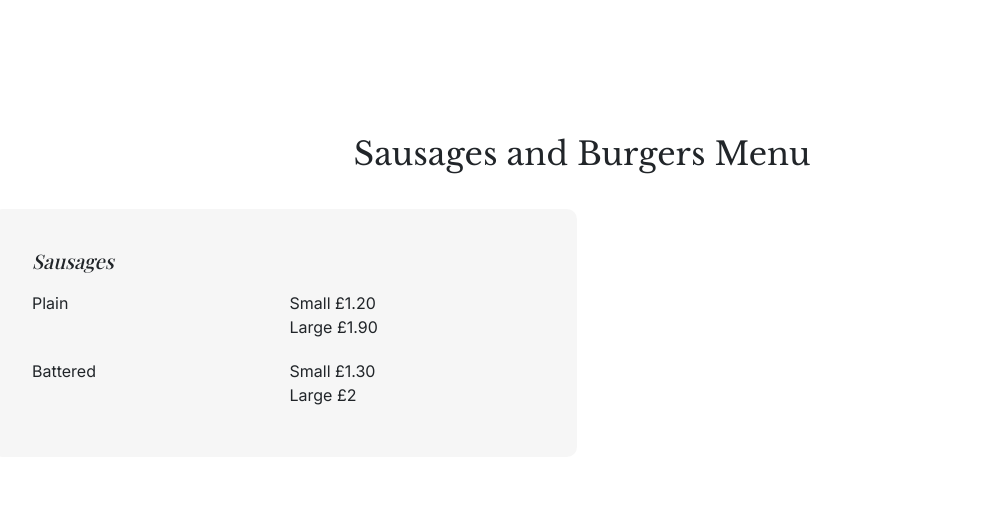
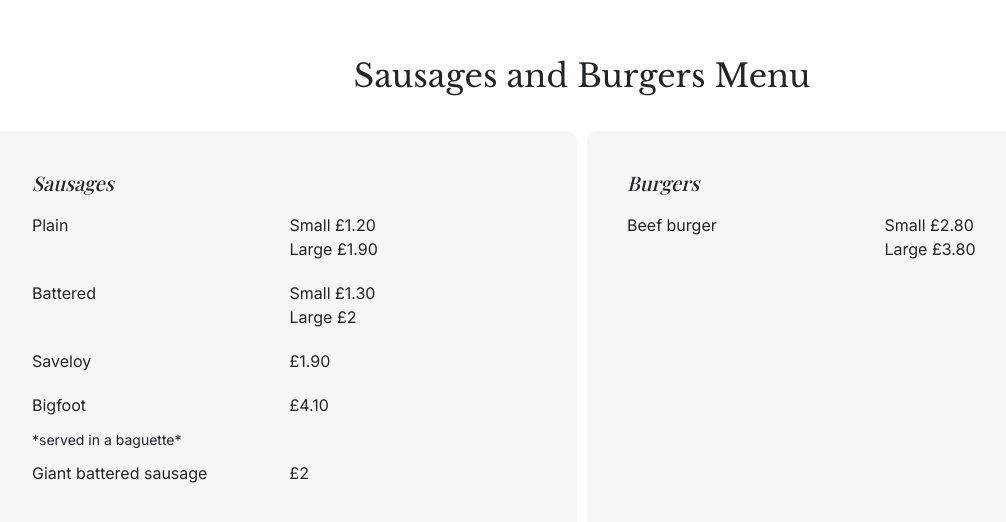
Before and after one commit to EvaSuper0115/fish-n-chips, a React (Create React App) app: page / in a window 1280 px wide. Shown: the part 4292-4814 px from the top of the page, without its empty margins (58-1064 px from the left). Built offline with nearby package versions, Linux system fonts and the light colour scheme; a web font is replaced by a local one.

Commit message:
Update MenuSausagesBurgers.js

```diff
--- a/src/MenuSausagesBurgers.js
+++ b/src/MenuSausagesBurgers.js
@@ -13,6 +13,17 @@ export default function MenuSausagesBurgers(props) {
               food="Battered"
               price={["Small £1.30 ", "Large £2"]}
             />
+            <MenuItemGrid food="Saveloy" price={["£1.90"]} />
+            <MenuItemGrid food="Bigfoot" price={["£4.10"]} />
+            <small>*served in a baguette*</small>
+            <MenuItemGrid food="Giant battered sausage" price={["£2"]} />
+          </div>
+          <div className="menu-card">
+            <h3 className="itallic-subHeading">Burgers</h3>
+            <MenuItemGrid
+              food="Beef burger"
+              price={["Small £2.80 ", "Large £3.80"]}
+            />
           </div>
         </div>
       </div>
```
